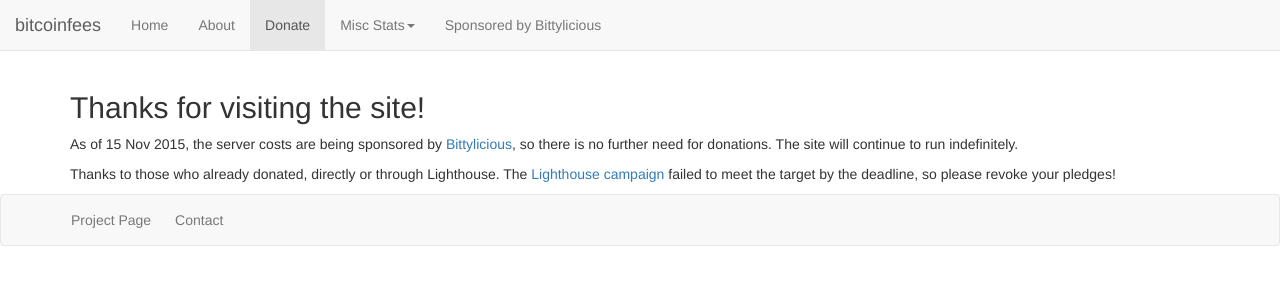
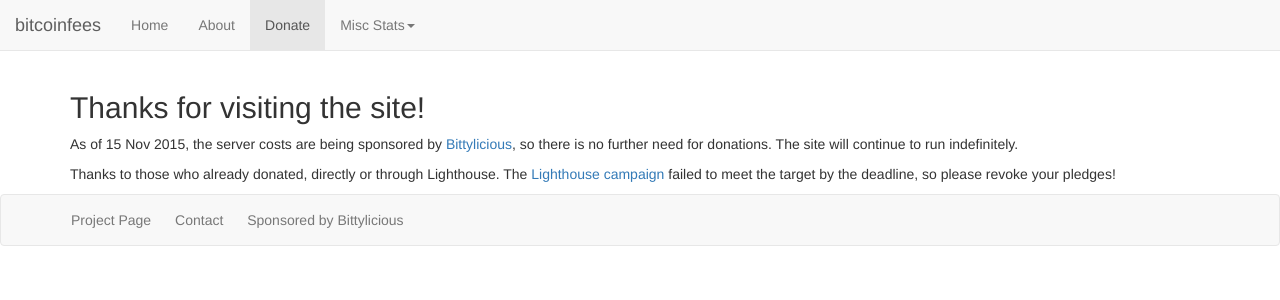
Before and after one commit to bitcoinfees/bitcoinfees.github.io, a Jekyll site: the page built from donate.md, in a window 1280 px wide. Shown: the top 300 px of the page. Built offline with Jekyll 4.4.1, drawn with Linux system fonts in a browser that asks for light colours; nearby versions of some CDN libraries.

Commit message:
Move Bittylicious link to footer

```diff
--- a/_includes/footer.html
+++ b/_includes/footer.html
@@ -4,6 +4,7 @@
       <ul class="navbar-text">
         <li><a class="navbar-link" href="https://github.com/bitcoinfees/bitcoin-feemodel">Project Page</a></li>
         <li><a class="navbar-link" href="mailto:bitcoinfees@gmail.com">Contact</a></li>
+        <li><a class="navbar-link" href="https://bittylicious.com">Sponsored by Bittylicious</a></li>
       </ul>
     </div>
   </div>
--- a/_includes/nav.html
+++ b/_includes/nav.html
@@ -30,9 +30,6 @@
             <li><a href="/misc/pvals">Wait p-values</a></li>
           </ul>
         </li>
-        <li>
-          <a href="https://bittylicious.com">Sponsored by Bittylicious</a>
-        </li>
       </ul>
     </div>
   </div>
```
